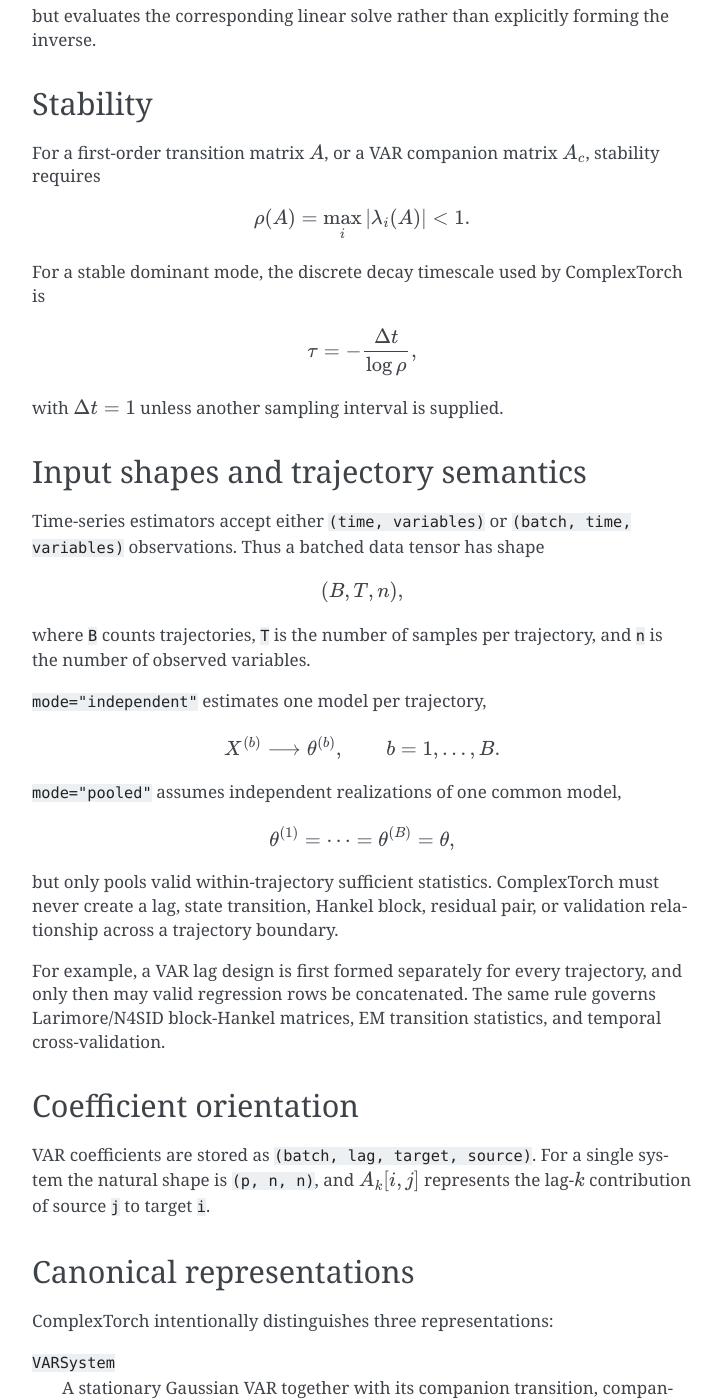
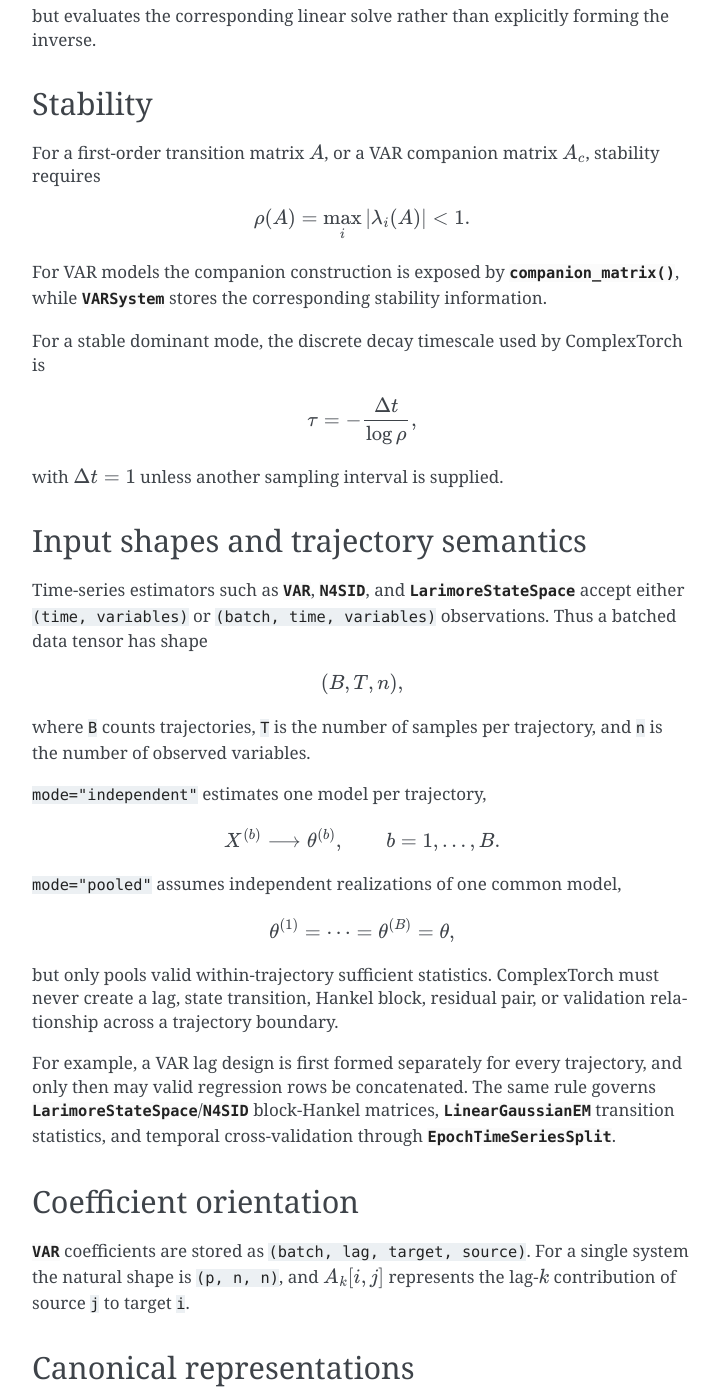
Before and after one commit to rubenherzog/complextorch, a Sphinx documentation site: the page built from docs/user_guide/conventions.rst, in a window 1280 px wide and 1400 px high, scrolled down 662 px. Shown: the whole window, without its empty margins (388-1110 px from the left). Built offline with Sphinx 7.4.7, drawn with Linux system fonts in a browser that asks for light colours; pages that are not in the unit, such as notebooks, are missing from menus; some of the changed text lies outside the part shown.

Commit message:
Link core representation references

```diff
--- a/docs/user_guide/conventions.rst
+++ b/docs/user_guide/conventions.rst
@@ -49,6 +49,10 @@
 
    \rho(A) = \max_i |\lambda_i(A)| < 1.
 
+For VAR models the companion construction is exposed by
+:func:`~complextorch.companion_matrix`, while
+:class:`~complextorch.VARSystem` stores the corresponding stability information.
+
 For a stable dominant mode, the discrete decay timescale used by ComplexTorch is
 
 .. math::
@@ -60,9 +64,10 @@
 Input shapes and trajectory semantics
 -------------------------------------
 
-Time-series estimators accept either ``(time, variables)`` or
-``(batch, time, variables)`` observations. Thus a batched data tensor has
-shape
+Time-series estimators such as :class:`~complextorch.VAR`,
+:class:`~complextorch.N4SID`, and :class:`~complextorch.LarimoreStateSpace`
+accept either ``(time, variables)`` or ``(batch, time, variables)`` observations.
+Thus a batched data tensor has shape
 
 .. math::
 
@@ -89,33 +94,38 @@
 
 For example, a VAR lag design is first formed separately for every trajectory,
 and only then may valid regression rows be concatenated. The same rule governs
-Larimore/N4SID block-Hankel matrices, EM transition statistics, and temporal
-cross-validation.
+:class:`~complextorch.LarimoreStateSpace`/:class:`~complextorch.N4SID`
+block-Hankel matrices, :class:`~complextorch.LinearGaussianEM` transition
+statistics, and temporal cross-validation through
+:class:`~complextorch.EpochTimeSeriesSplit`.
 
 Coefficient orientation
 -----------------------
 
-VAR coefficients are stored as ``(batch, lag, target, source)``. For a single
-system the natural shape is ``(p, n, n)``, and
-:math:`A_k[i,j]` represents the lag-:math:`k` contribution of source ``j`` to
-target ``i``.
+:class:`~complextorch.VAR` coefficients are stored as
+``(batch, lag, target, source)``. For a single system the natural shape is
+``(p, n, n)``, and :math:`A_k[i,j]` represents the lag-:math:`k` contribution
+of source ``j`` to target ``i``.
 
 Canonical representations
 -------------------------
 
 ComplexTorch intentionally distinguishes three representations:
 
-``VARSystem``
+:class:`~complextorch.VARSystem`
    A stationary Gaussian VAR together with its companion transition, companion
    noise covariance, stationary state covariance, observation projection, and
-   stability information.
+   stability information. :func:`~complextorch.build_var_system` constructs this
+   canonical representation from coefficients and innovations covariance.
 
-``StateSpaceModel``
+:class:`~complextorch.StateSpaceModel`
    A general linear Gaussian state-space model parameterized by
    :math:`(A,C,Q,R)`.
 
-``InnovationsStateSpace``
-   An innovations-form model parameterized by :math:`(A,C,K,V)`.
+:class:`~complextorch.InnovationsStateSpace`
+   An innovations-form model parameterized by :math:`(A,C,K,V)`. General models
+   can be converted through :func:`~complextorch.innovations_form`, and VAR
+   systems through :func:`~complextorch.var_to_innovations_state_space`.
 
 A general state-space model and an innovations model are not interchangeable:
 
```
